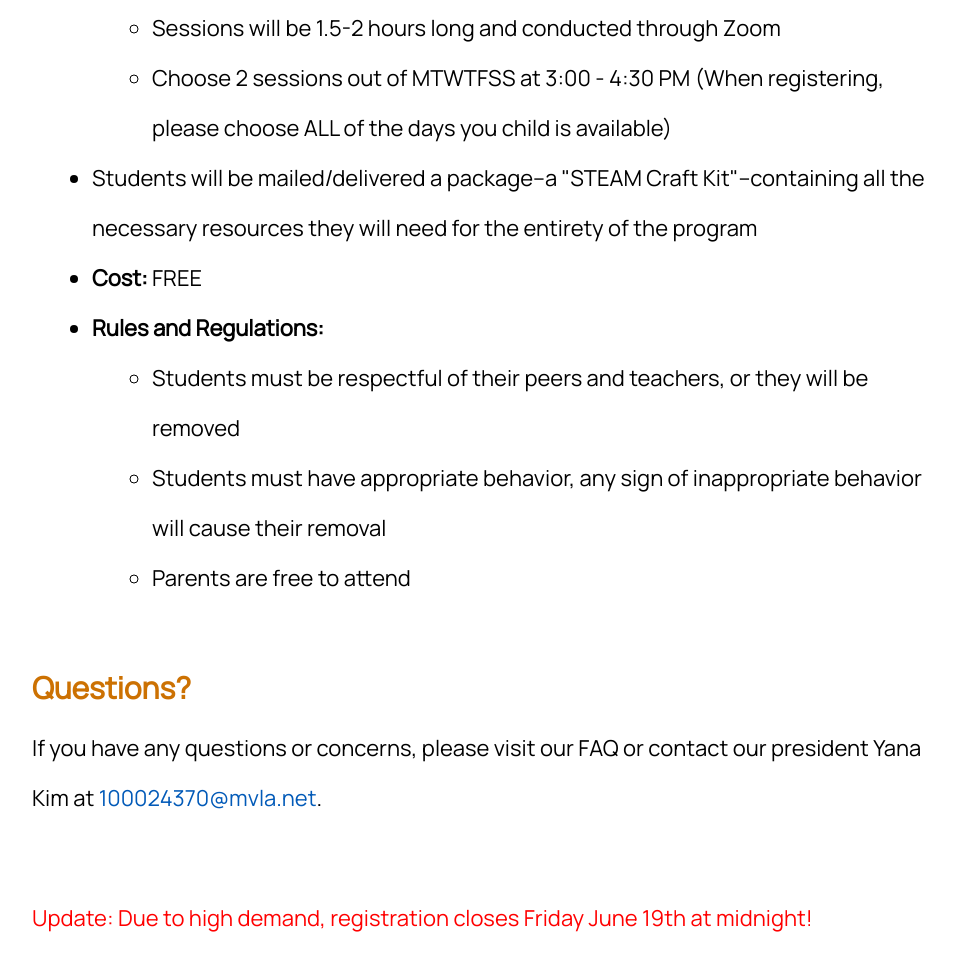
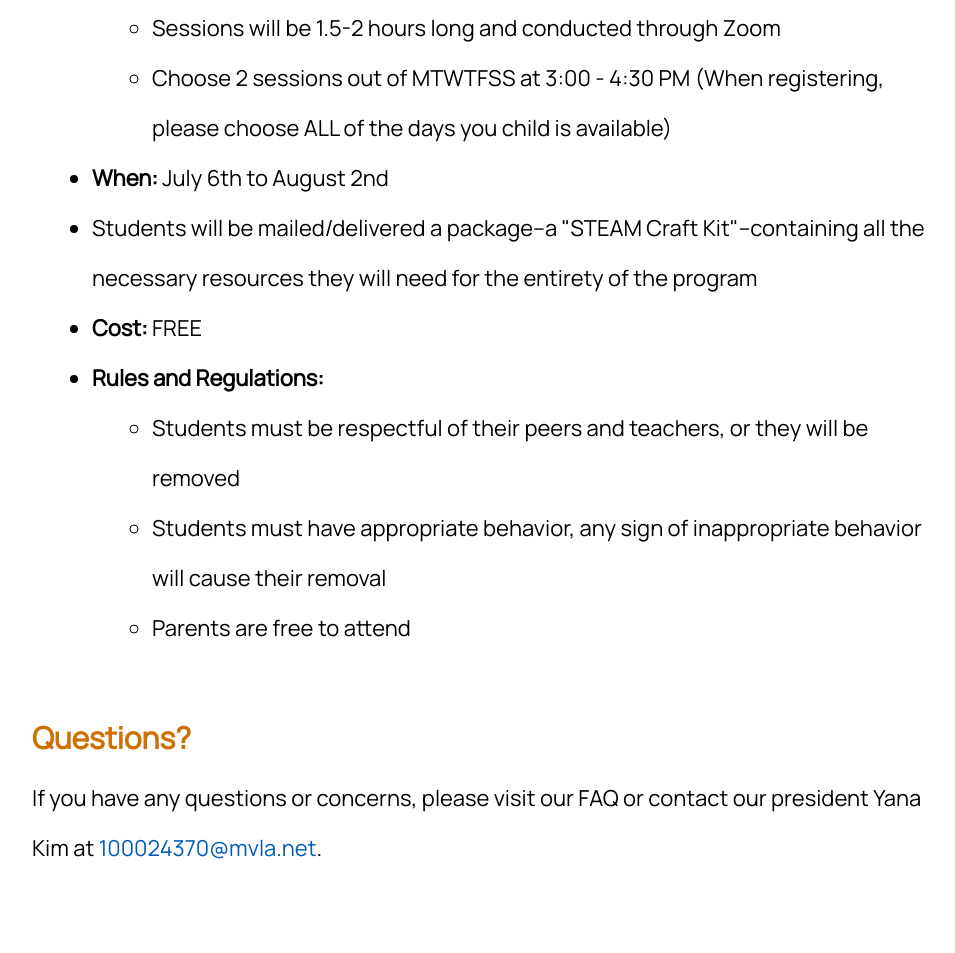
Before and after one commit to oliviasl/MVHS-STEAM, a plain HTML site: page program.html in a window 1280 px wide. Shown: the part 1071-2024 px from the top of the page, without its empty margins (160-1115 px from the left). Drawn offline with nearby package versions, Linux system fonts and the light colour scheme.

Commit message:
Update program.html

```diff
--- a/program.html
+++ b/program.html
@@ -91,6 +91,7 @@
                         </li>
                     </ul>
                 </li>
+                <li><span style="font-weight: bold">When: </span>July 6th to August 2nd</li>
                 <li>
                     Students will be mailed/delivered a package--a "STEAM Craft Kit"--containing
                     all the necessary resources they will need for
```
